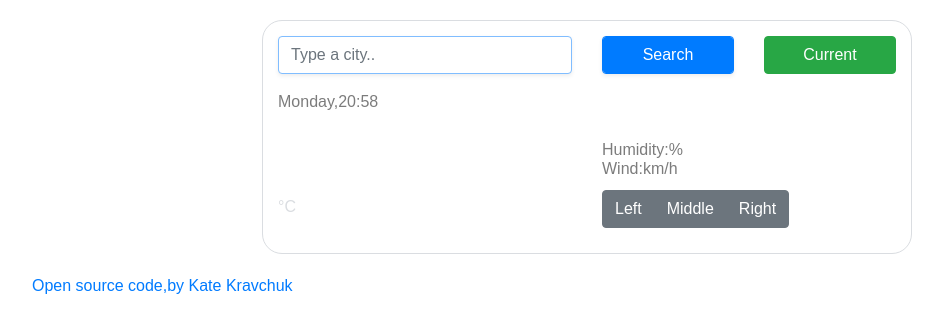
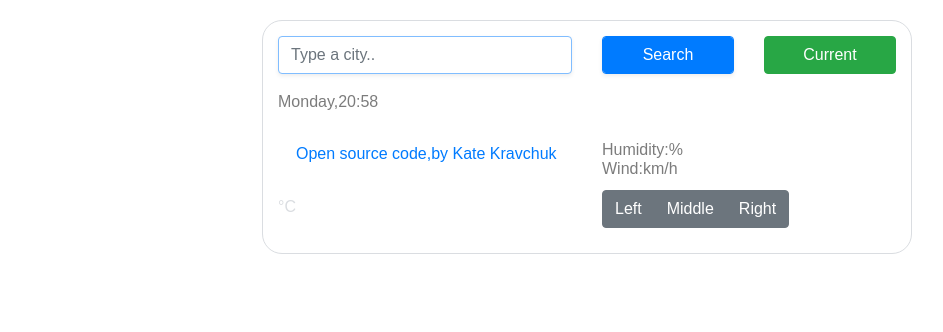
Before and after one commit to kate-kravchuk/happy-repository, a plain HTML site: page index.html in a window 1280 px wide. Shown: the whole page, without its empty margins (53-996 px from the left). Drawn offline with nearby package versions, Linux system fonts and the light colour scheme; no server answers.

Commit message:
moved a link
moved a link

```diff
--- a/index.html
+++ b/index.html
@@ -58,6 +58,9 @@
               <div class="float-left">
                 <span class="temperature" id="temperature"></span>°C
               </div>
+              <a href="https://github.com/kate-kravchuk/happy-repository"
+                >Open source code,by Kate Kravchuk</a
+              >
             </div>
           </div>
           <div class="col-6">
@@ -73,13 +76,6 @@
           </div>
         </div>
       </div>
-      <div class="row">
-        <div class="col-12">
-          <a href="https://github.com/kate-kravchuk/happy-repository"
-            >Open source code,by Kate Kravchuk</a
-          >
-        </div>
-      </div>
     </div>
 
     <script src="src/index.js"></script>
```
